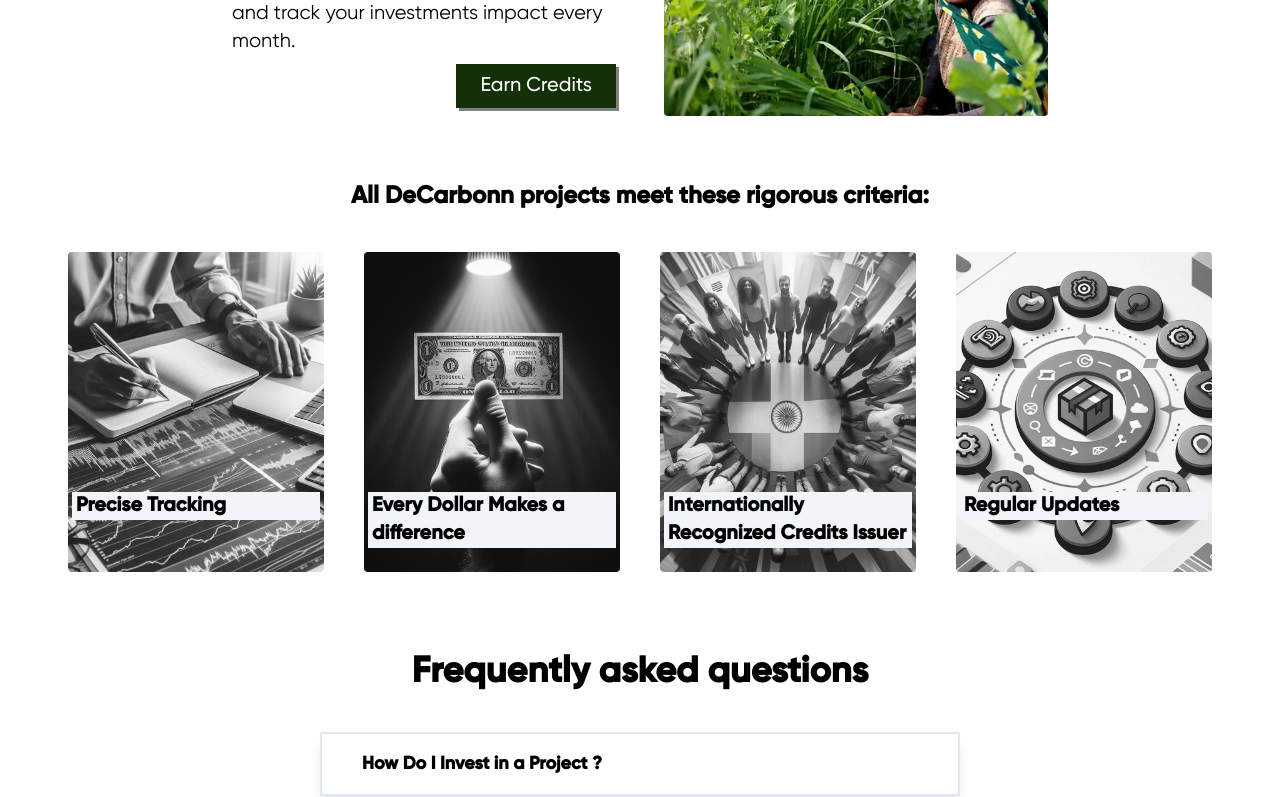
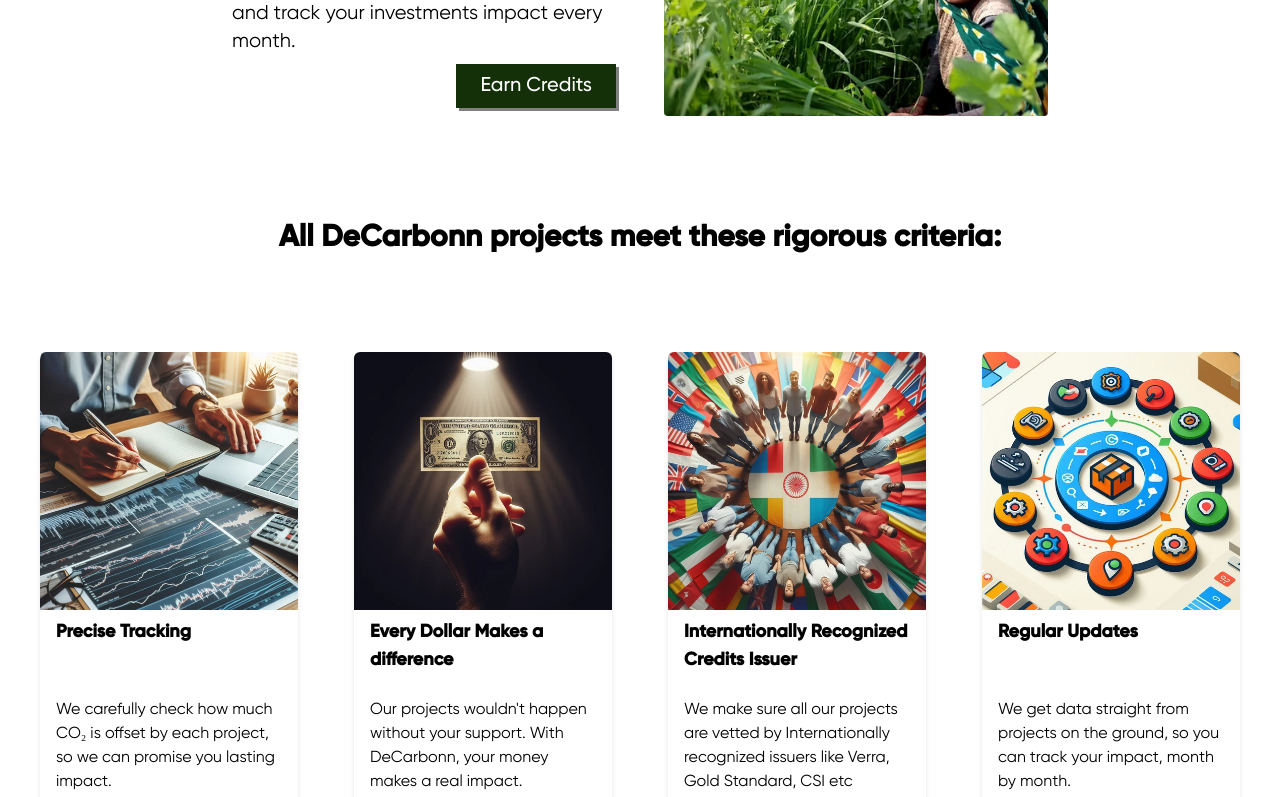
Before and after one commit to ParthKapoor-dev/decarbonn, a React (Vite) app: page / in a window 1280 px wide. Shown: the part 2000-2797 px from the top of the page. Built offline with nearby package versions, Linux system fonts and the light colour scheme.

Commit message:
finalizing project

```diff
--- a/src/Components/Card.jsx
+++ b/src/Components/Card.jsx
@@ -1,18 +1,36 @@
 
 export default function Card({ item }) {
 
-  console.log(item)
 
   return (
-    <div className="h-[40vh] w-[20vw] max-md:w-[80vw] overflow-hidden rounded">
-      <div className="h-[40vh] w-[20vw] max-md:w-[80vw] grayscale bg-top bg-cover hover:grayscale-0 hover:scale-110 duration-500"
-        style={{ backgroundImage: 'url(' + item.image + ')' }}>
-        <div>
-        </div>
+    // <div onMouseLeave={leave} onMouseEnter={handleEnter} className="h-[40vh] w-[20vw] max-md:w-[80vw] overflow-hidden rounded relative z-[-1]" >
+    //   {/* <div className="h-[40vh] w-[20vw] max-md:w-[80vw]  bg-top bg-cover hover:blur-sm duration-200"
+    //     style={{ backgroundImage: 'url(' + item.image + ')' }}> */}
+    //   <div>
+    //     <img src={item.image} />
+    //   </div>
+
+    //   <div className="relative z-10" ref={divRef}>
+    //     <div>
+    //       {item.title}
+    //     </div>
+    //     <div>
+    //       {item.description}
+    //     </div>
+    //   </div>
+    //   {/* </div> */}
+
+    // </div>
+
+    <div className="flex flex-col w-72 h-[64vh] max-md:h-[54vh] rounded-md overflow-hidden shadow-md">
+      <div>
+        <img src={item.image} className="w-72 object-contain" />
       </div>
-
-      <div className=" bg-slate-100 px-1 mx-1 z-10 relative bottom-20 font-bold text-xl text-black ">
+      <div className="px-4 py-2 font-bold text-lg h-20 max-md:h-14">
         {item.title}
+      </div>
+      <div className="px-4 py-2">
+        {item.description}
       </div>
     </div>
   )
--- a/src/Components/Navbar.jsx
+++ b/src/Components/Navbar.jsx
@@ -1,7 +1,20 @@
 import { Link } from "react-router-dom"
 import WorldImage from "../../public/Images/world.webp"
+import { useRef } from "react"
 
 export default function Navbar() {
+
+  const divRef = useRef();
+
+  function handleMouseEnter() {
+    divRef.current.style.transform = 'translateX(0%)'
+
+  }
+
+  function handleMouseLeave() {
+    divRef.current.style.transform = 'translateX(-100%)'
+
+  }
 
   return (
     <div className="bg-darkgreen text-white max-md:h-[12vh] h-[15vh] w-full flex justify-around items-center">
@@ -15,20 +28,27 @@
 
       <div className="flex justify-between items-center gap-12 max-md:hidden">
 
-        <Link className="hover:translate-y-[-40%] hover:scale-105 duration-300 ">
+        <a href="/#home" className="hover:translate-y-[-40%] hover:scale-105 duration-300 ">
           Home
-        </Link>
+        </a>
 
-        <Link className="hover:translate-y-[-40%] duration-300 hover:scale-105">
+        <a href="/#projects" className="hover:translate-y-[-40%] duration-300 hover:scale-105">
           Project
-        </Link>
+        </a>
 
-        <Link className="hover:translate-y-[-40%] duration-300 hover:scale-105 ">
+        <a href='/#aboutus' className="hover:translate-y-[-40%] duration-300 hover:scale-105 ">
           About
-        </Link>
+        </a>
 
-        <Link className="bg-white text-darkgreen py-2 px-4 rounded-lg font-bold">
-          CONNECT →
+        <Link to='https://github.com/parthkapoor-dev' target="blank" className="bg-white text-darkgreen rounded-lg font-bold overflow-hidden flex h-10 w-28 box-border" onMouseEnter={handleMouseEnter} onMouseLeave={handleMouseLeave}>
+          <div ref={divRef} className="duration-500 w-full flex translate-x-[-100%]">
+            <div className="py-2 px-4 w-full box-border">
+              CONNECT→
+            </div>
+            <div className="py-2 px-4 w-full box-border">
+              CONNECT→
+            </div>
+          </div>
         </Link>
 
       </div>
--- a/src/Components/Sections/AboutUs.jsx
+++ b/src/Components/Sections/AboutUs.jsx
@@ -12,40 +12,37 @@
       title: "Precise Tracking",
       description: "We carefully check how much CO₂ is offset by each project, so we can promise you lasting impact.",
       image: Image1,
-      imageUrl: "/public/Images/about1.webp"
     },
     {
       title: "Every Dollar Makes a difference",
       description: "Our projects wouldn't happen without your support. With DeCarbonn, your money makes a real impact.",
       image: Image2,
-      imageUrl: "public/Images/about2.webp"
 
     },
     {
       title: "Internationally Recognized Credits Issuer",
       description: "We make sure all our projects are vetted by Internationally recognized issuers like Verra, Gold Standard, CSI etc",
       image: Image3,
-      imageUrl: "/public/Images/about3.webp"
 
     },
     {
       title: "Regular Updates",
       description: "We get data straight from projects on the ground, so you can track your impact, month by month.",
       image: Image4,
-      imageUrl: "/public/Images/about4.webp"
     },
   ]
 
   return (
 
-    <div className="mb-10 px-10 mt-6">
+    <div className="mb-12 px-10 mt-16" id="aboutus">
 
-      <div className="text-2xl font-bold mb-10 flex items-center justify-center">
+      <div className="text-3xl font-bold mb-24 flex items-center justify-center">
         All DeCarbonn projects meet these rigorous criteria:
       </div>
-      <div className="flex gap-10 justify-center items-center max-md:flex-col ">
+      <div className="flex gap-14
+       justify-center items-center max-md:flex-col ">
         {cardData.map(item => (
-          <Card item={item} />
+          <Card item={item} key={item.title} />
         ))}
       </div>
     </div>
--- a/src/Components/Sections/ContactUs.jsx
+++ b/src/Components/Sections/ContactUs.jsx
@@ -63,11 +63,11 @@
         </p>
 
         <div className="flex flex-col">
-          <Link>
+          <Link to='https://www.linkedin.com/in/parthkapoor08/' target="blank">
             LinkedIn
           </Link>
 
-          <Link>
+          <Link to='https://www.instagram.com/parthkapoor_te/' target="blank">
             Instagram
           </Link>
 
@@ -84,11 +84,11 @@
         </p>
 
         <div className="flex flex-col">
-          <Link>
+          <Link to='https://github.com/parthkapoor-dev' target="blank">
             Home
           </Link>
 
-          <Link>
+          <Link to='https://linktr.ee/parthkapoordev' target="blank">
             Project
           </Link>
 
--- a/src/Components/Sections/FAQ.jsx
+++ b/src/Components/Sections/FAQ.jsx
@@ -9,7 +9,7 @@
     },
     {
       question: "Can I get more details on the project than already on the site?",
-      answer: 'Please Contact ME'
+      answer: 'MERN Stack & Next JS web Dev -> Parth Kapoor (parthkapoor.coder@gmail.com)'
     },
     {
       question: "When will I receive Carbon credits in my account",
@@ -19,14 +19,14 @@
 
 
   return (
-    <div className="flex justify-center items-center flex-col mb-40 mt-20">
+    <div className="flex justify-center items-center flex-col mb-40 mt-20" id="contactUs">
       <div className="font-bold text-4xl mb-10 max-md:text-xl">
         Frequently asked questions
       </div>
 
       <div className="flex flex-col gap-4">
         {data.map(item => (
-          <FaqCard item={item} />
+          <FaqCard item={item} key={item.question} />
         ))}
       </div>
 
--- a/src/Components/Sections/Home.jsx
+++ b/src/Components/Sections/Home.jsx
@@ -4,21 +4,9 @@
 
 export default function HomeSection() {
 
-  const containerRef = useRef();
-  const screenRef = useRef();
-
-  function handleMouseEnter() {
-    screenRef.current.style.transform = 'rotate(45deg) translateY(0%)'
-  }
-
-  function handleMouseLeave() {
-    screenRef.current.style.transform = 'rotate(45deg) translateY(120%)'
-
-  }
-
   return (
 
-    <div>
+    <div id="home">
 
       <div className="mx-10 my-20 flex justify-center items-center flex-col">
         <div className="font-bold flex-col items-center justify-center text-4xl flex gap-2 max-md:text-xl">
@@ -40,7 +28,7 @@
           </button> */}
           <Button data={'CONNECT'} />
 
-          <button className="px-6 py-2 border-2 border-darkgreen text-darkgreen rounded-lg">
+          <button className="px-6 py-2 border-2 border-darkgreen text-darkgreen rounded-lg hover:scale-110 duration-150">
             GET IN TOUCH
           </button>
         </div>
--- a/src/Components/Sections/Projects.jsx
+++ b/src/Components/Sections/Projects.jsx
@@ -32,10 +32,10 @@
 export default function ProjectSection() {
 
   return (
-    <div className="flex flex-col px-4 gap-10  ">
+    <div className="flex flex-col px-4 gap-10  " id="projects">
 
       {ProjectData.map(item => (
-        <SingleProject item={item} />
+        <SingleProject item={item} key={item.title} />
       ))}
 
     </div>
--- a/src/Components/faqCard.jsx
+++ b/src/Components/faqCard.jsx
@@ -29,7 +29,7 @@
 
 
       <div className="overflow-hidden h-0 duration-500" ref={containerRef}>
-        <div ref={ansRef} className="w-[50vw] max-md:w-[90vw] flex flex-col border-2 border-slate-200 px-10 py-4 shadow-lg duration-500 translate-y-[-100%]">
+        <div ref={ansRef} className="w-[50vw] max-md:w-[90vw] flex flex-col border-2 border-slate-200 px-10 py-4 shadow-lg duration-500 translate-y-[-100%] ">
           {item.answer}
         </div>
       </div>
--- a/tailwind.config.js
+++ b/tailwind.config.js
@@ -20,8 +20,7 @@
         'about2': "url('/images/about2.webp')",
         'about3': "url('/images/about3.webp')",
         'about4': "url('/images/about4.webp')",
-
-      }
+      },
     },
   },
   plugins: [],
```
